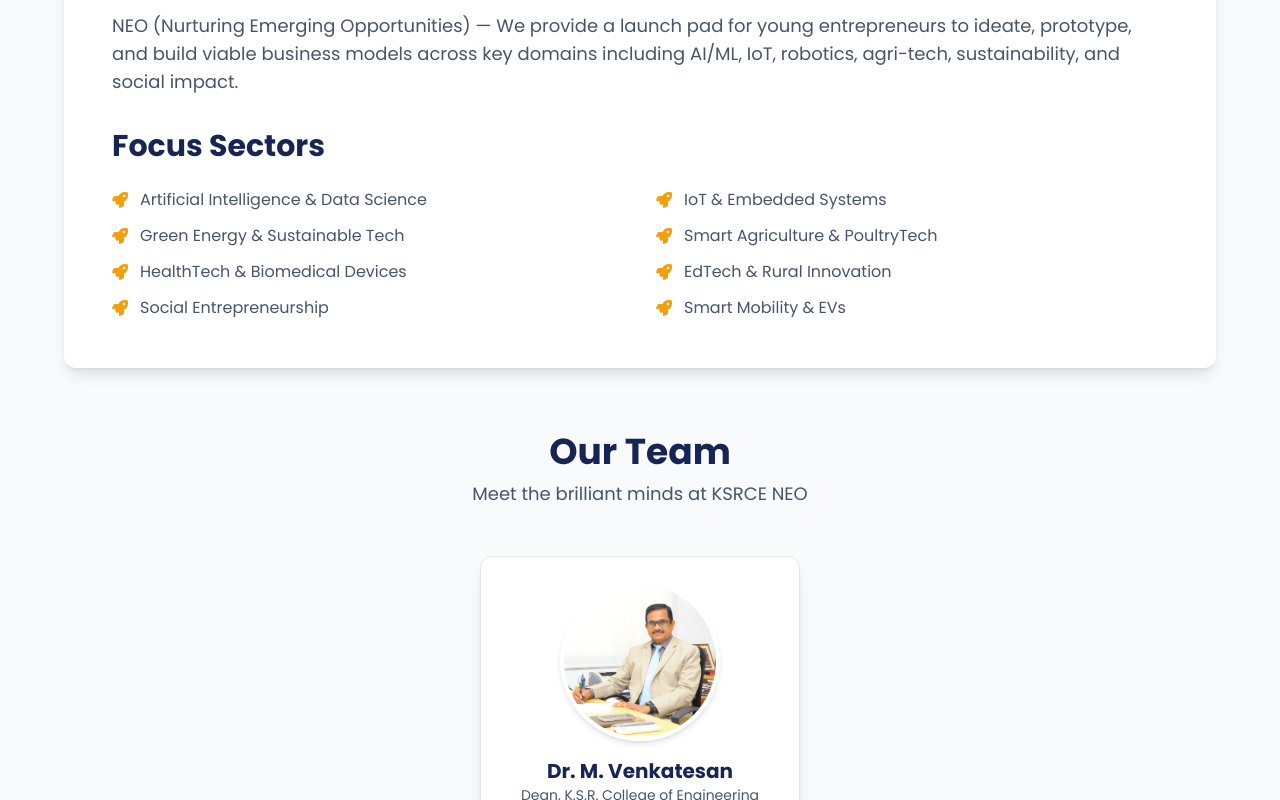
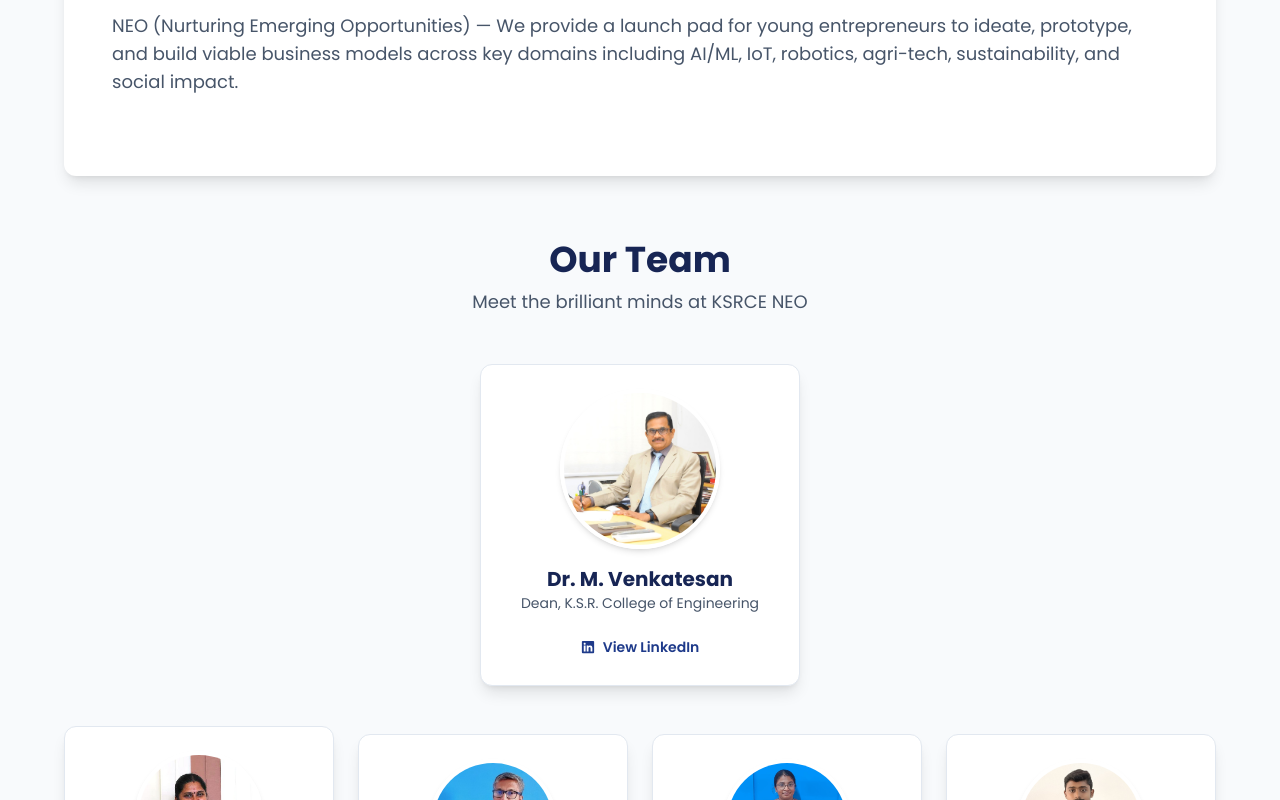
Before and after one commit to AarkeshM/Ksrce-Neo, a React (Create React App) app: page /about in a window 1280 px wide. Shown: the part 680-1480 px from the top of the page. Built offline with nearby package versions, Linux system fonts and the light colour scheme.

Commit message:
new updates

```diff
--- a/src/components/Hero.jsx
+++ b/src/components/Hero.jsx
@@ -9,7 +9,6 @@
 import heroMockup5 from "../assets/hero4.jpg";
 import "../index.css";
 
-// --- I've added react-icons for the new design ---
 import {
   FaRocket,
   FaUserGraduate,
@@ -44,9 +43,8 @@
     return () => clearInterval(timer.current);
   }, []);
 
-  // --- Added icons to the data ---
   const highlights = [
-    { title: "Startup Onboarded", value: "6+", icon: <FaRocket size={30} /> },
+    { title: "Startup Onboarded", value: "12+", icon: <FaRocket size={30} /> },
     {
       title: "Student Innovators",
       value: "20+",
--- a/src/pages/About.jsx
+++ b/src/pages/About.jsx
@@ -1,21 +1,18 @@
 import React from "react";
 import { motion } from "framer-motion";
-// --- Added new icons for the redesign ---
 import {
   FaLinkedin,
   FaLightbulb,
   FaUsers,
   FaCompass,
   FaStar,
-  FaRocket,
 } from "react-icons/fa";
 
-// Image imports (no change)
 import venkatesan from "../photos/venkatesan 1.jpg";
 import lakshmi from "../photos/lakshmi.jpg";
 import murugesan from "../photos/murugesan.jpg";
 import pavithran from "../photos/pavithran.jpg";
-import harshini from "../photos/harshini.jpg";
+import harshini from "../photos/harshini1.jpg";
 
 const teamMembers = [
   {
@@ -69,19 +66,7 @@
   },
 ];
 
-// --- Formatted Focus Sectors as an array for the new list design ---
-const focusSectors = [
-  "Artificial Intelligence & Data Science",
-  "IoT & Embedded Systems",
-  "Green Energy & Sustainable Tech",
-  "Smart Agriculture & PoultryTech",
-  "HealthTech & Biomedical Devices",
-  "EdTech & Rural Innovation",
-  "Social Entrepreneurship",
-  "Smart Mobility & EVs",
-];
 
-// Animation variant (no change)
 const fadeInUp = (delay = 0) => ({
   hidden: { opacity: 0, y: 30 },
   visible: {
@@ -163,19 +148,6 @@
             models across key domains including AI/ML, IoT, robotics, agri-tech,
             sustainability, and social impact.
           </p>
-
-          <h3 className="text-3xl font-bold text-blue-950 mb-6">
-            Focus Sectors
-          </h3>
-          {/* --- Replaced paragraph with a clean icon list --- */}
-          <ul className="grid grid-cols-1 md:grid-cols-2 gap-x-8 gap-y-3">
-            {focusSectors.map((sector) => (
-              <li key={sector} className="flex items-center text-slate-600">
-                <FaRocket className="text-amber-500 mr-3 flex-shrink-0" />
-                <span>{sector}</span>
-              </li>
-            ))}
-          </ul>
         </motion.div>
 
         {/* Team Section */}
--- a/src/pages/Facilities.jsx
+++ b/src/pages/Facilities.jsx
@@ -1,10 +1,7 @@
-// src/components/Facilities.jsx
 import React from "react";
 import { motion } from "framer-motion";
-// --- Added icons for the new design ---
-import { FaUsers, FaArrowRight, FaRocket } from "react-icons/fa";
+import { FaUsers, FaRocket } from "react-icons/fa";
 
-// Image imports (no change)
 import fablab from "../photos/fab-lab.jpg";
 import incubation1 from "../photos/incubation space-1.jpg";
 import meeting from "../photos/meeting hall.jpg";
@@ -143,20 +140,6 @@
               </span>
             </div>
 
-            <div className="w-full flex justify-center md:justify-start">
-              {/* --- Replaced with consistent themed button --- */}
-              <a href="#" target="_blank" rel="noopener noreferrer">
-                <motion.button
-                  whileHover={{ scale: 1.05 }}
-                  whileTap={{ scale: 0.95 }}
-                  className="bg-blue-900 hover:bg-blue-800 text-white px-6 py-3
-                             rounded-full shadow-md transition-all flex
-                             items-center gap-2 font-semibold"
-                >
-                  Book Now <FaArrowRight size={12} />
-                </motion.button>
-              </a>
-            </div>
           </div>
 
           {/* RIGHT/LEFT: Image */}
--- a/src/pages/Programs.jsx
+++ b/src/pages/Programs.jsx
@@ -46,7 +46,7 @@
   { title: "Founder's Bench 1.0", date: "July 2025", image: founder, description: "Entrepreneurs shared startup stories to inspire students." },
   { title: "Technical Advisory Committee Meeting", date: "July 2025", image: meeting, description: "Experts gathered to guide the direction of the innovation ecosystem." },
   { title: "Neo Spark Innovation Club Launch", date: "2025", image: team, description: "Student-led club launched to promote problem-solving and collaboration." },
-  { title: "MSME Innovative Scheme Grant", date: "2025", image: msme, description: "KSRCE recognized as Host Institute; students won ₹15 Lakhs grant." }
+  { title: "MSME Hackathon", date: "2025", image: msme, description: "KSRCE recognized as Host Institute; students won ₹15 Lakhs grant." }
 ];
 
 // --- Updated Upcoming Events data with new icons and mock dates ---
@@ -54,42 +54,35 @@
   {
     title: "Idea Clinic",
     desc: "Compete and innovate with cutting-edge tech.",
-    date: "Dec 10, 2025",
     icon: <FaCalendarCheck />,
   },
   {
     title: "Hackathon",
     desc: "Solve real-world problems with creativity.",
-    date: "Dec 15, 2025",
     icon: <FaCode />,
   },
   {
     title: "Boot Camp",
     desc: "Turn your idea into a solid business model.",
-    date: "Jan 05, 2026",
     icon: <FaChalkboardTeacher />,
   },
   {
     title: "Founder Talk Series",
     desc: "Hear from successful founders and leaders.",
-    date: "Jan 12, 2026",
     icon: <FaUsers />,
   },
   {
     title: "Hatch & Launch Series",
     desc: "Understand patents, trademarks, and more.",
-    date: "Jan 20, 2026",
     icon: <FaRocket />,
   },
   {
     title: "Demo Days & Pitch Events",
     desc: "Showcase your startup to investors & mentors.",
-    date: "Feb 01, 2026",
     icon: <FaBullhorn />,
   },
 ];
 
-// --- Animation variant for staggering cards ---
 const cardVariants = {
   hidden: { opacity: 0, y: 30 },
   visible: (i) => ({
--- a/src/pages/Startups.jsx
+++ b/src/pages/Startups.jsx
@@ -28,12 +28,12 @@
 const successStories = [
   {
     title: "Azhizen Solutions (OPC) Private Ltd",
-    desc: "At KSRCE NEO, innovation begins with students, ideas, and the right ecosystem. Our StartupSpotlight features Azhizen Solutions, founded by Mr. Bharathkumar Ramachandiran and team, who turned their vision into reality through incubation support. From idea validation and prototype development to investor pitching and scaling strategies, their journey reflects true innovation. Today, they have launched their market viable product ‘Easemilker’ and secured grants, proving that NEO is indeed a launchpad for entrepreneurial success.",
+    desc: "At KSRCE NEO, innovation starts with students and ideas. Our StartupSpotlight features Azhizen Solutions, founded by Mr. Bharathkumar Ramachandiran and team, who transformed their vision into reality with NEO’s incubation support. From idea to market, their product ‘Easemilker’ has launched successfully and earned grants — a true example of NEO’s role as a launchpad for entrepreneurs.",
     video: vdo1,
   },
   {
     title: "NexGen Nextopia Pvt Ltd",
-    desc: "NexGen Nextopia is an innovation-driven ecosystem that bridges education and industry, empowering students and entrepreneurs to transform ideas into impactful ventures. With expertise in IoT, AI & ML, web development, AR/VR, and digital marketing, it provides end-to-end support from ideation to execution. Through workshops, mentoring, prototype development, and investor pitching, NexGen Nextopia nurtures innovation and entrepreneurial growth. It is a launchpad for creating future-ready products, careers, and companies.",
+    desc: "NexGen Nextopia is an innovation-driven ecosystem connecting education and industry to turn ideas into impactful ventures. With expertise in IoT, AI/ML, web development, AR/VR, and digital marketing, it offers complete support from ideation to execution through workshops, mentoring, and investor pitching—empowering students and entrepreneurs to build future-ready products and careers.",
     video: vdo2,
   },
 ];
```
Also changed, not shown: src/photos/harshini.jpg (deleted), src/photos/harshini1.jpg (added).
